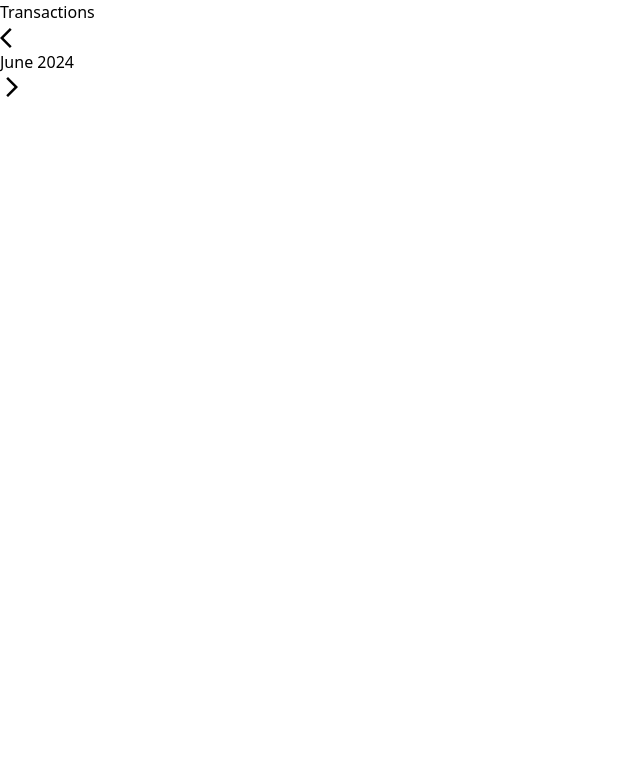
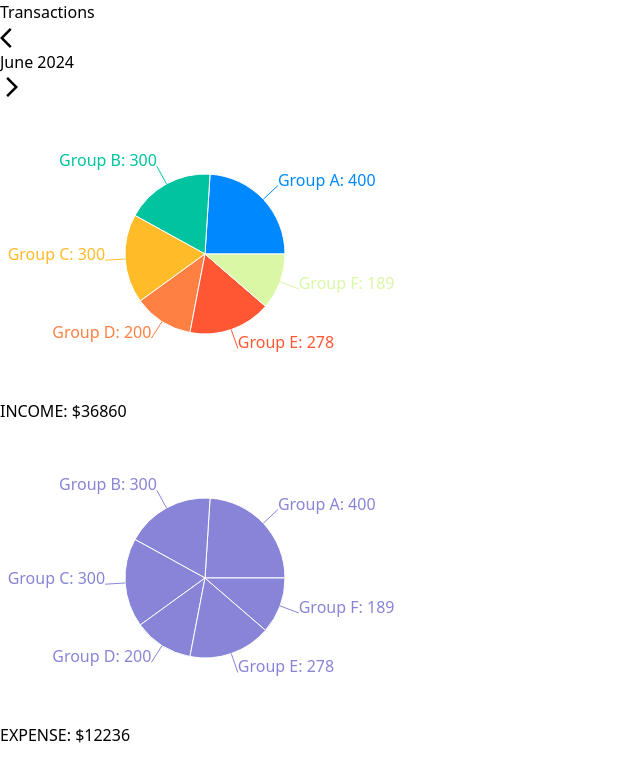
Before and after one commit to Kxrishx03/Codolio-Interview-Task-2024, a React (Vite) app in the folder Frontend/: page / in a window 1280 px wide. Shown: the top 780 px of the page, without its empty margins (0-640 px from the left). Built offline with nearby package versions, Linux system fonts and the light colour scheme.

Commit message:
"Pie Chart done"

```diff
--- a/Frontend/src/components/Chart.jsx
+++ b/Frontend/src/components/Chart.jsx
@@ -0,0 +1,26 @@
+import { PieChart, Pie, Tooltip } from "recharts";
+
+const COLORS = ['#0088FE', '#00C49F', '#FFBB28', '#FF8042', '#FF5733', '#DAF7A6'];
+
+export function Chart({ chartdata, colorCombination, labelFormatter  }) {
+    return (
+
+             <PieChart width={500} height={300}>
+            <Pie
+                dataKey="value"
+                isAnimationActive={true}
+                cx={200}
+                cy={150}
+                outerRadius={80}
+                fill="#8884d8"
+                data={colorCombination ? chartdata : chartdata.map((entry, index) => ({
+                    ...entry,
+                    fill: COLORS[index % COLORS.length]
+                }))}
+                label={labelFormatter ? (props) => labelFormatter(props) : undefined}
+            />
+            <Tooltip />
+        </PieChart>
+
+    );
+}
--- a/Frontend/src/pages/Home.jsx
+++ b/Frontend/src/pages/Home.jsx
@@ -1,6 +1,22 @@
+import React from 'react';
 import ArrowBackIosIcon from '@mui/icons-material/ArrowBackIos';
 import ArrowForwardIosIcon from '@mui/icons-material/ArrowForwardIos';
+
 import { Navbar } from "../components/Navbar";
+import { Chart } from '../components/Chart';
+
+const data01 = [
+    { name: "Group A", value: 400 },
+    { name: "Group B", value: 300 },
+    { name: "Group C", value: 300 },
+    { name: "Group D", value: 200 },
+    { name: "Group E", value: 278 },
+    { name: "Group F", value: 189 }
+];
+
+// Custom label formatter functions
+const incomeLabelFormatter = ({ name, value }) => `${name}: ${value}`;
+const expenseLabelFormatter = ({ name, value }) => `${name}: ${value}`;
 
 export function Home() {
     return (
@@ -11,13 +27,44 @@ export function Home() {
             </div>
 
             {/* Main content */}
-            <div className="flex flex-col justify-center items-center w-full mt-14">
-                <div className='flex justify-around items-center my-1.5 bg-white w-6/12 p-2 rounded shadow'>
+            <div className="flex flex-col justify-center items-center w-full mt-16">
+                {/* Date Section */}
+                <div className='flex justify-between items-center my-1.5 bg-white w-10/12 lg:w-8/12 p-2 rounded shadow'>
                     <ArrowBackIosIcon />
                     <div>June 2024</div>
                     <ArrowForwardIosIcon />
                 </div>
+
+                {/* Chart Section */}
+                <div className="flex justify-between items-center w-10/12 lg:w-8/12 bg-neutral-200 p-4 space-x-4">
+                    <div className="flex flex-col items-center bg-neutral-200 p-4 w-1/2">
+                        <Chart
+                            chartdata={data01}
+                            colorCombination={false}
+                            labelFormatter={incomeLabelFormatter}
+
+                        />
+                        <div className="text-green-500 text-center font-bold mt-2 p-2 bg-green-300 w-full">
+                            INCOME: ${36860}
+                        </div>
+                    </div>
+                    <div className="flex flex-col items-center bg-neutral-200 p-4 w-1/2">
+                        <Chart
+                            chartdata={data01}
+                            colorCombination={true}
+                            labelFormatter={expenseLabelFormatter}
+
+                        />
+                        <div className="text-red-500 text-center font-bold mt-2 p-2 bg-red-300 w-full">
+                            EXPENSE: ${12236}
+                        </div>
+                    </div>
+                </div>
+
+
             </div>
+
+            <div></div>
         </div>
-    )
+    );
 }
```
